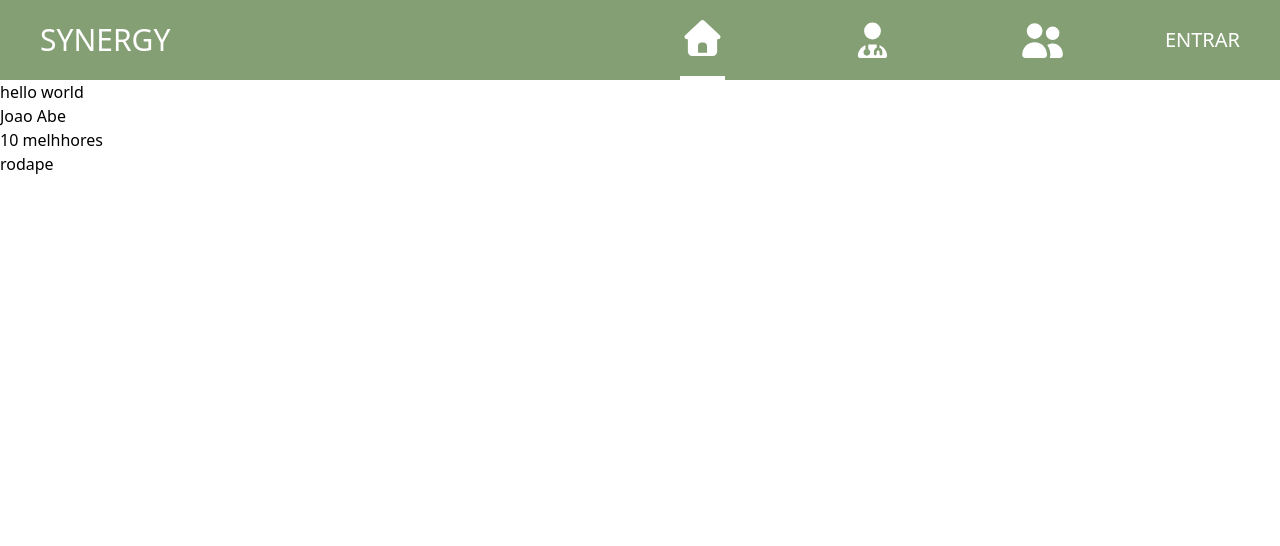
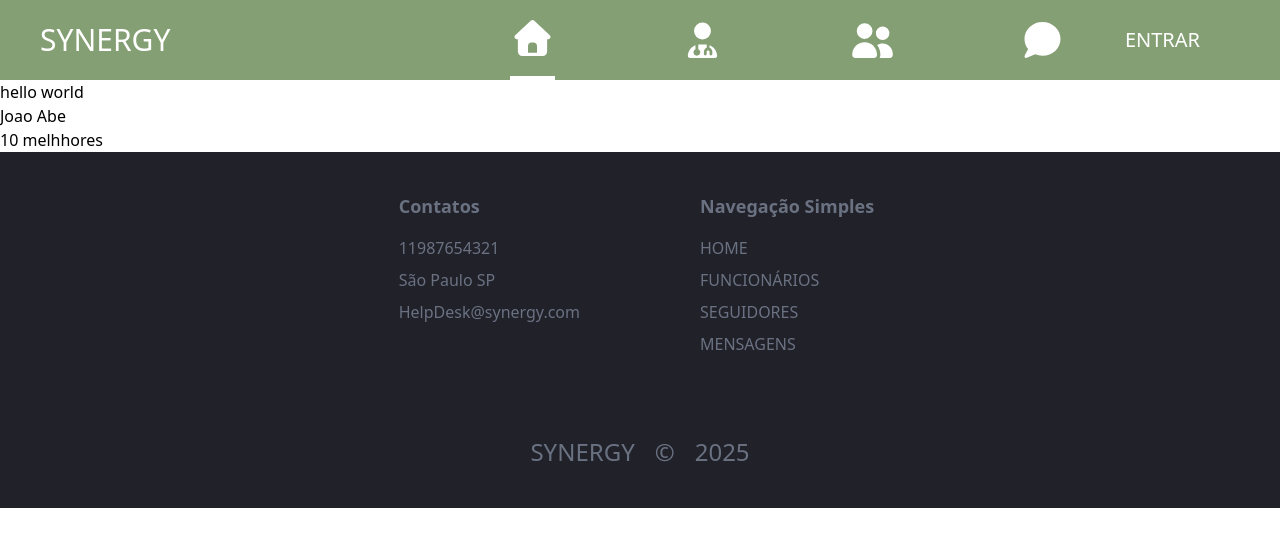
Before and after one commit to MrJoaoAbe/Plataforma_Synergy, a React (Vite) app: page / in a window 1280 px wide. Shown: the top 546 px of the page. Built offline with nearby package versions, Linux system fonts and the light colour scheme.

Commit message:
add footer

```diff
--- a/src/components/Footer.jsx
+++ b/src/components/Footer.jsx
@@ -1,7 +1,31 @@
+import { Link } from "react-router-dom"
+
 function Footer() {
     return (
         <div>
-            rodape
+            <div className="bg-[#21212A] p-10 text-gray-500 flex justify-center">
+                <div className="grid grid-cols-2 gap-x-30">
+                    <div className="flex flex-col gap-2">
+                        <h3 className="text-lg font-semibold mb-2">Contatos</h3>
+                        <p>11987654321</p>
+                        <p>São Paulo SP</p>
+                        <p>HelpDesk@synergy.com</p>
+                    </div>
+                    <div className="flex flex-col gap-2">
+                        <h3 className="text-lg font-semibold mb-2">Navegação Simples</h3>
+                        <Link to="/" className="hover:text-[#ffffff] transition duration-200">HOME</Link>
+                        <Link to="/sobremim" className="hover:text-[#ffffff] transition duration-2">FUNCIONÁRIOS</Link>
+                        <Link to="/seguidores" className="hover:text-[#ffffff] transition duration-2">SEGUIDORES</Link>
+                        <Link to="/mensagens" className="hover:text-[#ffffff] transition duration-2">MENSAGENS</Link>
+                    </div>
+                </div>
+            </div>
+
+            <div className="bg-[#21212A] p-10 text-gray-500 flex justify-center">
+                <h1 className="font-extralight text-2xl">SYNERGY</h1>
+                <h1 className="font-extralight text-2xl pl-5">©</h1>
+                <h1 className="font-extralight text-2xl pl-5">2025</h1>
+            </div>
         </div>
     )
 }
--- a/src/components/Navbar.jsx
+++ b/src/components/Navbar.jsx
@@ -1,5 +1,5 @@
 import { FontAwesomeIcon } from "@fortawesome/react-fontawesome";
-import { faHouse, faUserDoctor, faUserGroup } from "@fortawesome/free-solid-svg-icons";
+import { faHouse, faUserDoctor, faUserGroup, faComment } from "@fortawesome/free-solid-svg-icons";
 import { NavLink } from "react-router-dom";
 
 function Navbar() {
@@ -10,7 +10,7 @@ function Navbar() {
                 <h1 className="font-extralight text-3xl ml-10">SYNERGY</h1>
             </div>
 
-            <div className="flex items-center col-start-5">
+            <div className="flex items-center col-start-4">
                 <NavLink
                     to="/"
                     className={({ isActive }) => `flex items-center justify-center text-4xl h-20 ${isActive ? "border-b-4 border-white" : ""} text-white`}>
@@ -19,7 +19,7 @@ function Navbar() {
             </div>
 
 
-            <div className="flex items-center col-start-6">
+            <div className="flex items-center col-start-5">
                 <NavLink
                     to="/funcionarios"
                     className={({ isActive }) => `flex items-center justify-center text-4xl h-20 ${isActive ? "border-b-4 border-white" : ""} text-white`}>
@@ -28,7 +28,7 @@ function Navbar() {
 
             </div>
 
-            <div className="flex items-center col-start-7">
+            <div className="flex items-center col-start-6">
                 <NavLink
                     to="/seguidores"
                     className={({ isActive }) => `flex items-center justify-center text-4xl h-20 ${isActive ? "border-b-4 border-white" : ""} text-white`}>
@@ -37,7 +37,16 @@ function Navbar() {
 
             </div>
 
-            <div className="flex items-center justify-end col-start-8 mr-10">
+            <div className="flex items-center col-start-7">
+                <NavLink
+                    to="/seguidores"
+                    className={({ isActive }) => `flex items-center justify-center text-4xl h-20 ${isActive ? "border-b-4 border-white" : ""} text-white`}>
+                    < FontAwesomeIcon icon={faComment} className="text-white text-4xl" />
+                </NavLink>
+
+            </div>
+
+            <div className="flex items-center justify-end col-start-8 mr-20">
                 <NavLink
                     to="/login"
                     className={({ isActive }) => `flex items-center justify-center h-20 ${isActive ? "border-b-4 border-white" : ""} text-white`}>
```
